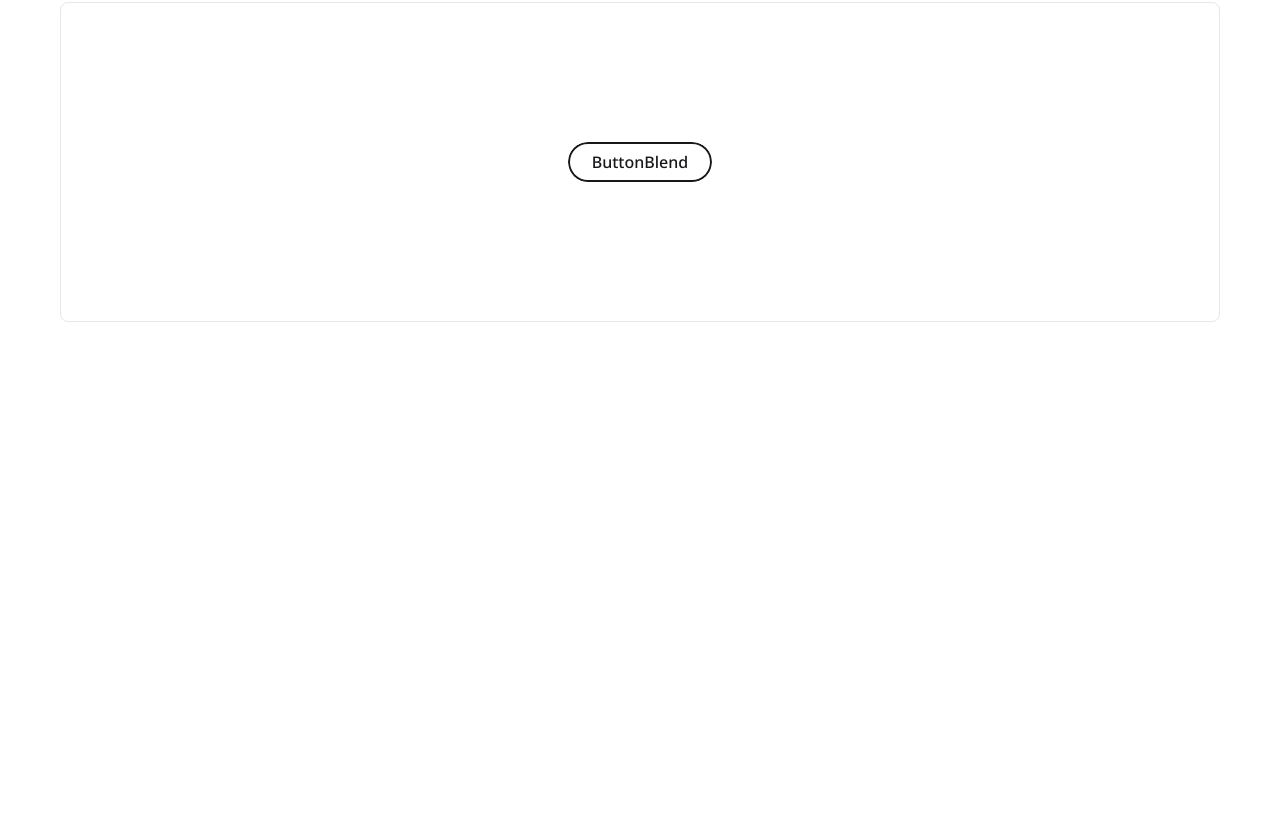
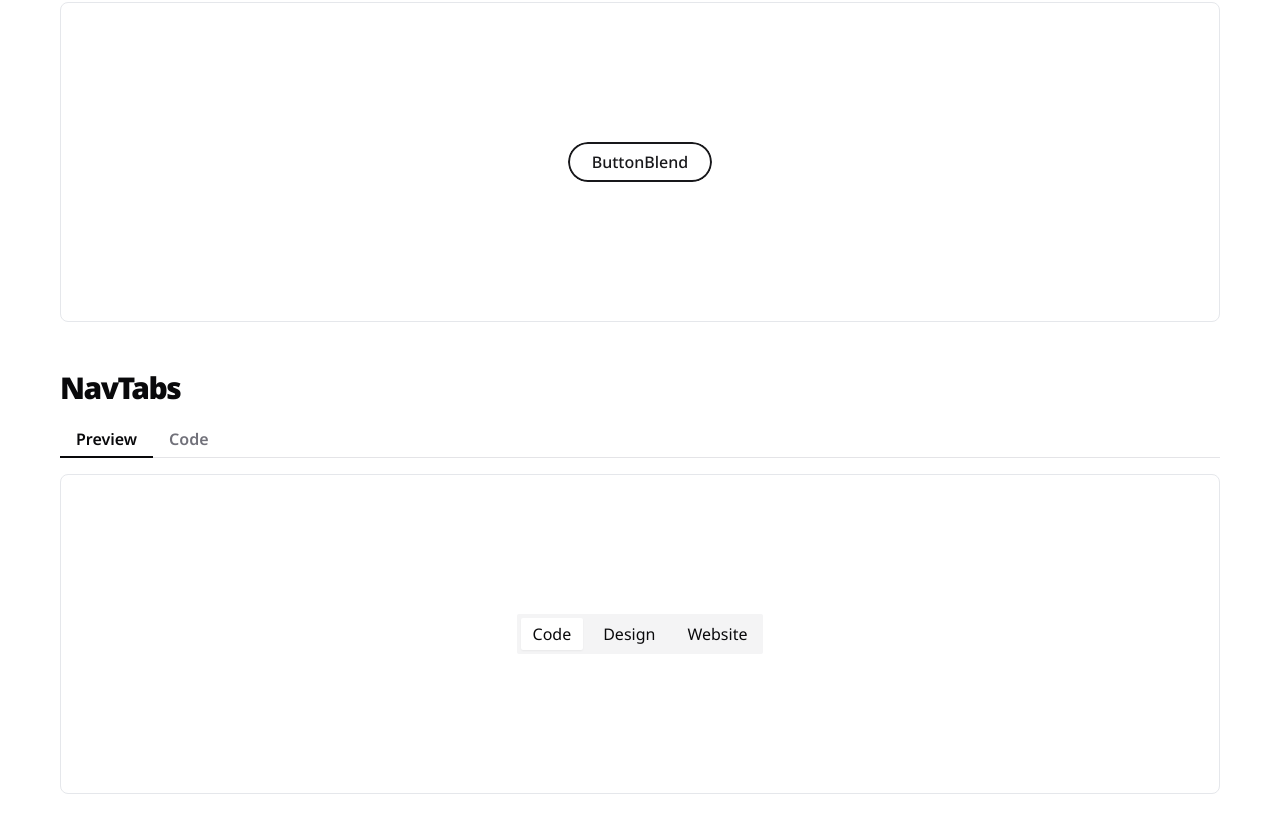
Before and after one commit to gabrielmorandi/components, a Next.js app: page / in a window 1280 px wide. Shown: the part 1606-2438 px from the top of the page. Before the commit the page ends 1968 px from the top, so only its background shows below. Built offline with nearby package versions, Linux system fonts and the light colour scheme.

Commit message:
feat: NavTabs

```diff
--- /dev/null
+++ b/src/app/components/NavTabs.jsx
@@ -0,0 +1,40 @@
+"use client"
+
+import { useState, useRef, useEffect } from "react"
+
+export default function NavTabs({ tabs }) {
+  const [activeTab, setActiveTab] = useState(0)
+  const [indicatorStyle, setIndicatorStyle] = useState({})
+  const tabsRef = useRef([])
+
+  useEffect(() => {
+    const currentTab = tabsRef.current[activeTab]
+    if (currentTab) {
+      const rect = currentTab.getBoundingClientRect()
+      setIndicatorStyle({
+        left: rect.left - currentTab.offsetParent.getBoundingClientRect().left,
+        width: rect.width,
+        height: rect.height,
+      })
+    }
+  }, [activeTab, tabsRef])
+
+  return (
+    <div className="relative flex gap-2 p-1 rounded-sm bg-zinc-100">
+      <span
+        className="absolute z-10 transition-all bg-white rounded-sm shadow-sm bottom-1 "
+        style={indicatorStyle}
+      />
+      {tabs.map((tabName, index) => (
+        <button
+          key={index}
+          ref={(el) => (tabsRef.current[index] = el)}
+          className="z-50 flex px-3 py-2 leading-none bg-transparent rounded-sm text-md"
+          onClick={() => setActiveTab(index)}
+        >
+          {tabName}
+        </button>
+      ))}
+    </div>
+  )
+}
--- a/src/app/page.jsx
+++ b/src/app/page.jsx
@@ -4,6 +4,7 @@ import Button from "./components/Button"
 import ButtonOutline from "./components/ButtonOutline"
 import ButtonGhost from "./components/ButtonGhost"
 import ButtonBlend from "./components/ButtonBlend"
+import NavTabs from "./components/NavTabs"
 
 export default function Home() {
   return (
@@ -22,6 +23,9 @@ export default function Home() {
         <ComponentSection componentName={"ButtonBlend"}>
           <ButtonBlend text={"ButtonBlend"} />
         </ComponentSection>
+        <ComponentSection componentName={"NavTabs"}>
+          <NavTabs tabs={["Code", "Design", "Website"]} />
+        </ComponentSection>
       </main>
     </>
   )
```
